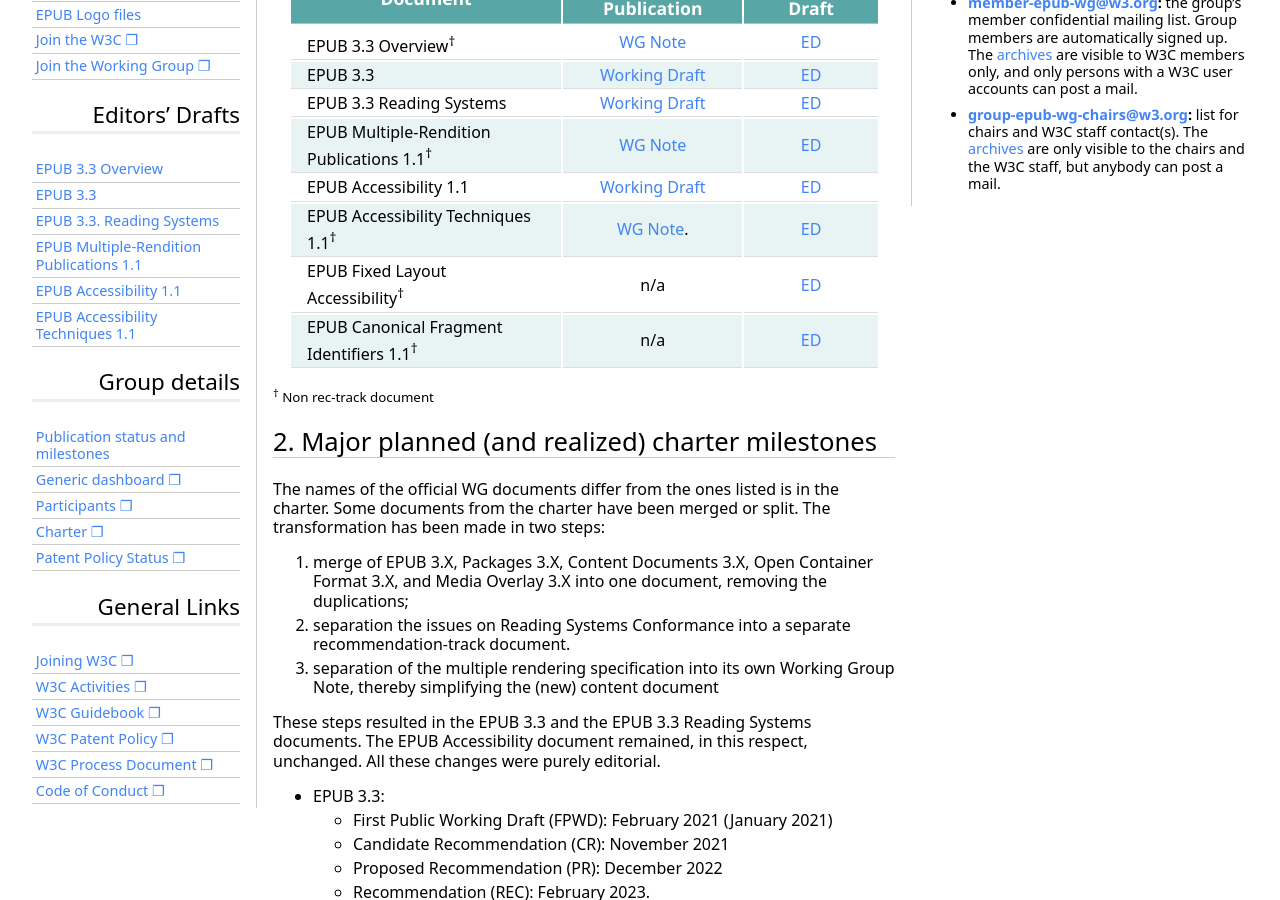
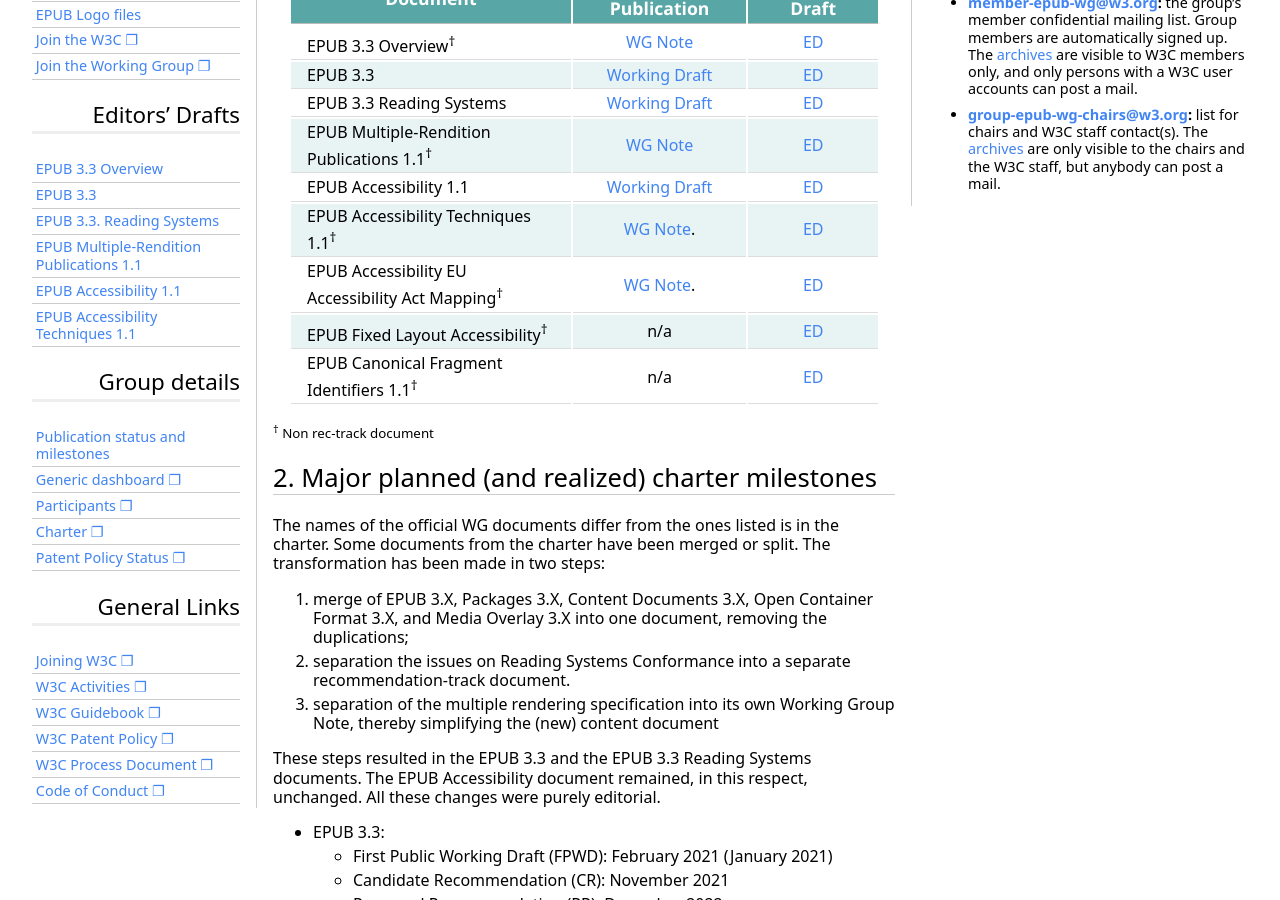
Before and after one commit to w3c/epub-wg, a Jekyll site: the page built from PublStatus.md, in a window 1280 px wide and 900 px high, scrolled down 316 px. Built offline with Jekyll 4.4.1, drawn with Linux system fonts in a browser that asks for light colours; some web fonts are replaced; our own code applies the rules of GitHub Pages for plain Markdown files.

Commit message:
Added the EU document to the pub status file

```diff
--- a/PublStatus.md
+++ b/PublStatus.md
@@ -15,7 +15,8 @@
 | EPUB 3.3 Reading Systems       | [Working Draft](https://www.w3.org/TR/epub-rs-33/) | [ED](https://w3c.github.io/epub-specs/epub33/rs/)
 | EPUB Multiple-Rendition Publications 1.1<sup>†<sup> | [WG Note](https://www.w3.org/TR/epub-multi-rend-11/) | [ED](https://w3c.github.io/epub-specs/epub33/multi-rend/)
 | EPUB Accessibility 1.1         |  [Working Draft](https://www.w3.org/TR/epub-a11y-11/) | [ED](https://w3c.github.io/epub-specs/epub33/a11y/)
-| EPUB Accessibility Techniques 1.1<sup>†<sup>  |  [WG Note](https://www.w3.org/TR/epub-a11y-tech-11/). | [ED](https://w3c.github.io/epub-specs/epub33/a11y-tech/)
+| EPUB Accessibility Techniques 1.1<sup>†<sup>  |  [WG Note](https://www.w3.org/TR/epub-a11y-tech-11/). | [ED](https://w3c.github.io/epub-specs/epub33/epub-a11y-eaa-mapping/)
+| EPUB Accessibility EU Accessibility Act Mapping<sup>†<sup>  |  [WG Note](https://www.w3.org/TR/epub-a11y-eaa-mapping/). | [ED](https://w3c.github.io/epub-specs/epub33/a11y-tech/)
 | EPUB Fixed Layout Accessibility<sup>†<sup>   | n/a | [ED](https://w3c.github.io/epub-specs/epub33/fxl-a11y/)
 | EPUB Canonical Fragment Identifiers 1.1<sup>†<sup>   | n/a | [ED](https://w3c.github.io/epub-specs/epub33/epubcfi/)
 {: .zebra}
```
